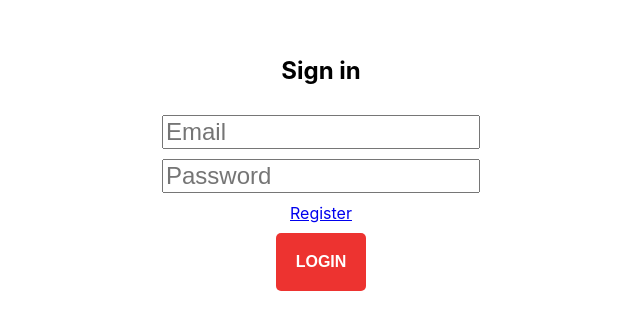
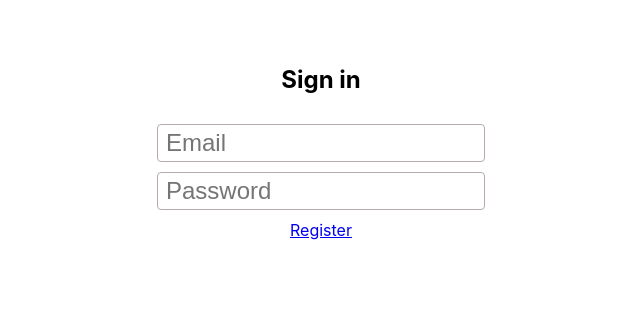
Before and after one commit to Raduuu/shop_app_frontend, a React (Create React App) app: page /login in a window 1280 px wide. Shown: the part 236-566 px from the top of the page, without its empty margins (319-959 px from the left). Built offline with nearby package versions, Linux system fonts and the light colour scheme.

Commit message:
general styles for inputs and buttons

```diff
--- a/src/App.css
+++ b/src/App.css
@@ -40,6 +40,23 @@ body {
     color: white;
 }
 
+input,
+textarea {
+    font-size: 16px;
+    line-height: 24px;
+    padding: 4px 8px;
+    border-radius: 4px;
+    border: 1px solid #b7aaaa;
+}
+button[type='submit'] {
+    width: auto;
+    padding: 4px 24px;
+    font-size: 16px;
+    line-height: 24px;
+    background-color: white;
+    -webkit-appearance: none;
+}
+
 .App-link {
     color: #61dafb;
 }
```
